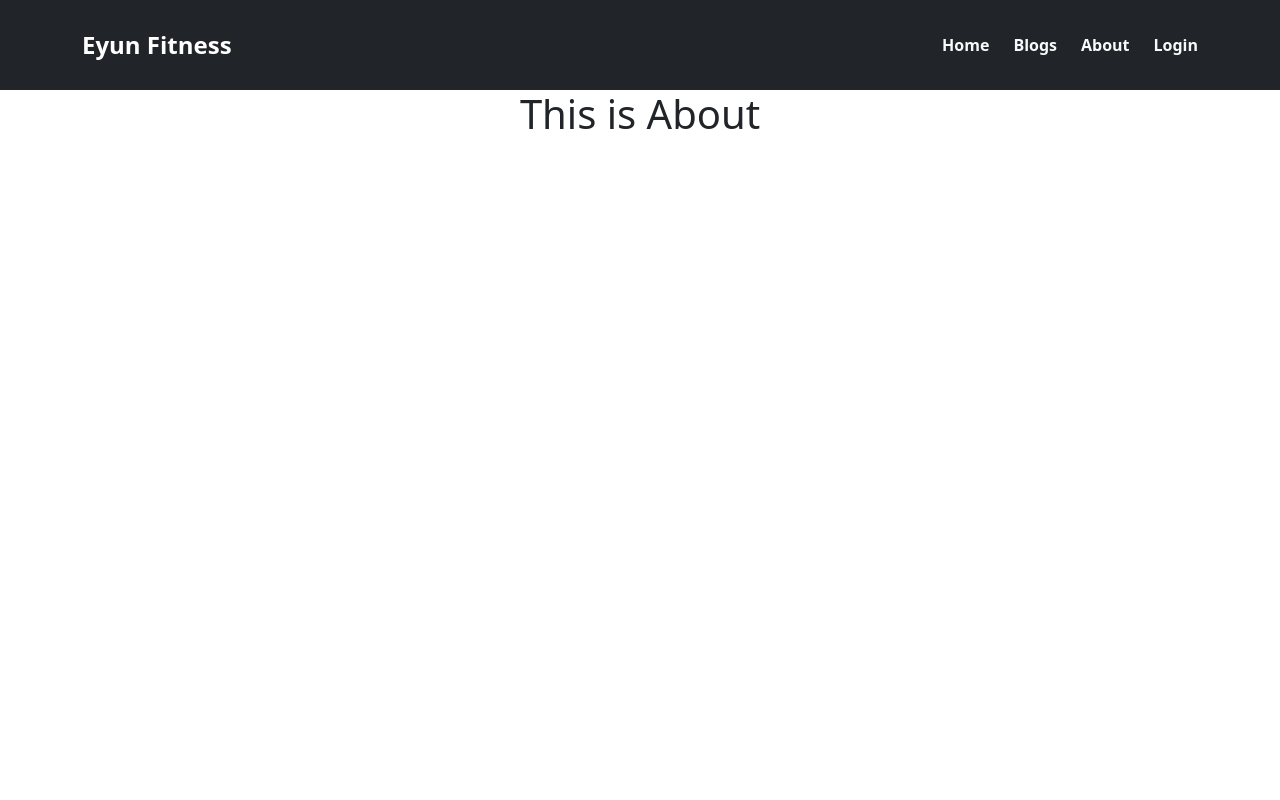
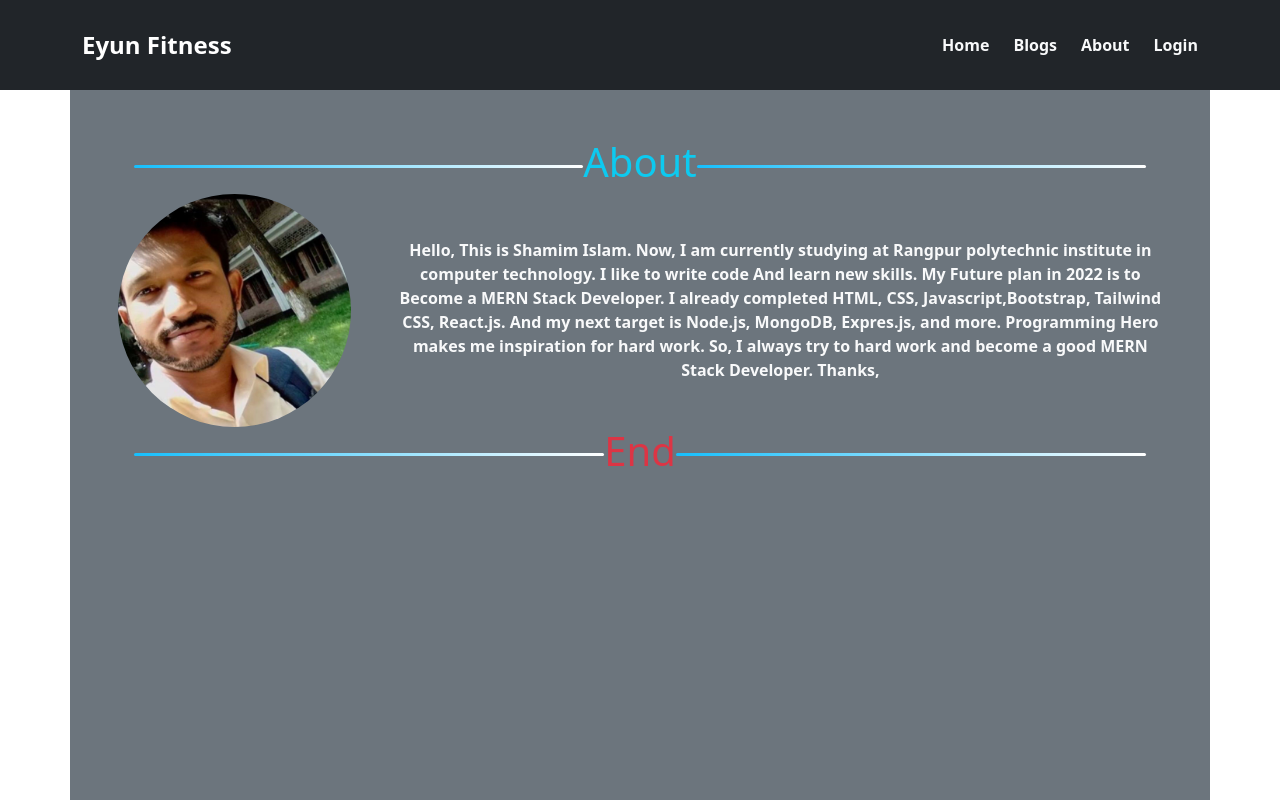
Before and after one commit to CodeWithShamim/independent-service-provider-Gym-webiste, a React (Create React App) app: page /about in a window 1280 px wide. Shown: the top 800 px of the page. Built offline with nearby package versions, Linux system fonts and the light colour scheme; no server answers.

Commit message:
about added

```diff
--- a/src/components/About/About.css
+++ b/src/components/About/About.css
@@ -0,0 +1,3 @@
+.left-side img {
+    border-radius: 300px;
+}
--- a/src/components/About/About.js
+++ b/src/components/About/About.js
@@ -1,10 +1,38 @@
 import React from "react";
 import "./About.css";
+import profile from "../../images/profile.jpg";
 
 const About = () => {
   return (
-    <div style={{ minHeight: "calc(100vh - 90px)" }}>
-      <h1>This is About</h1>
+    <div
+      style={{ minHeight: "calc(100vh - 90px)" }}
+      className="container bg-secondary p-5"
+    >
+      <div className="d-flex align-items-center justify-content-around mx-3">
+        <div className="title-effect"></div>
+        <h1 className="text-info">About</h1>
+        <div className="title-effect"></div>
+      </div>
+      <div className="d-flex flex-column flex-md-row align-items-center justify-content-around">
+        <div className="left-side">
+          <img className="img-fluid" src={profile} alt="profile" />
+        </div>
+        <div className="right-side ms-0 ms-md-5 text-light fw-bold">
+          Hello, This is Shamim Islam. Now, I am currently studying at Rangpur
+          polytechnic institute in computer technology. I like to write code And
+          learn new skills. My Future plan in 2022 is to Become a MERN Stack
+          Developer. I already completed HTML, CSS, Javascript,Bootstrap,
+          Tailwind CSS, React.js. And my next target is Node.js, MongoDB,
+          Expres.js, and more. Programming Hero makes me inspiration for hard
+          work. So, I always try to hard work and become a good MERN Stack
+          Developer. Thanks,
+        </div>
+      </div>
+      <div className="d-flex align-items-center justify-content-around mx-3">
+        <div className="title-effect"></div>
+        <h1 className="text-danger">End</h1>
+        <div className="title-effect"></div>
+      </div>
     </div>
   );
 };
--- a/src/components/Home/Services/Services.css
+++ b/src/components/Home/Services/Services.css
@@ -1,6 +1,6 @@
 .main-container {
     background: url("../../../images/service-bg.jpg");
-    opacity: 85%;
+    opacity: 98%;
     background-size: cover;
     background-position: center;
     background-repeat: no-repeat;
```
Also changed, not shown: src/images/profile.jpg (added).
